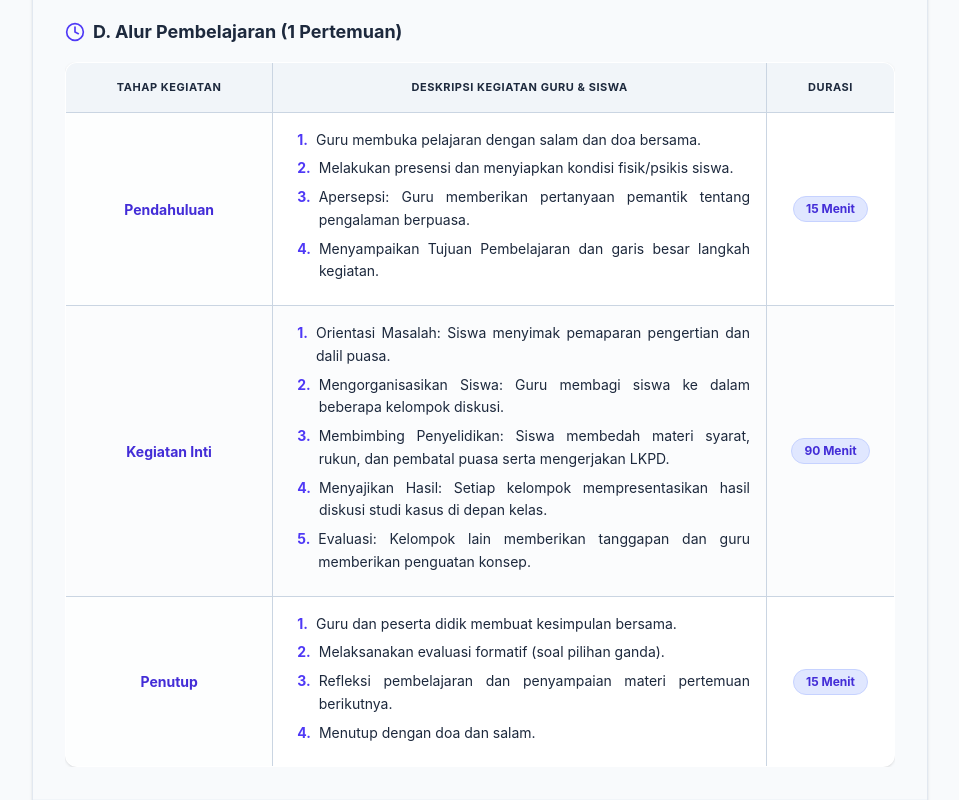
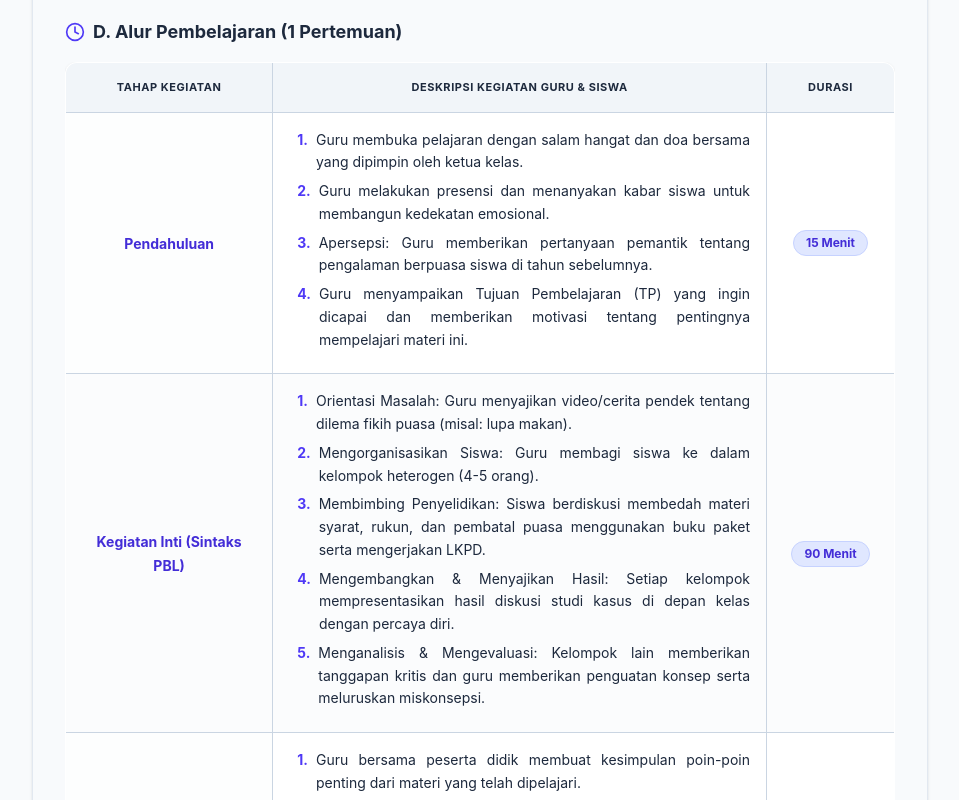
Before and after one commit to aminudin0893/Materimu, a React (Vite) app: page / in a window 1280 px wide. Shown: the part 2060-2860 px from the top of the page, without its empty margins (160-1119 px from the left). Built offline with nearby package versions, Linux system fonts and the light colour scheme.

Commit message:
feat: Enhance ATP table generation and validation
Refine the instructions for generating the ATP table to enforce completeness and detail.
Ensure the `atpTabel` field is initialized with default values if missing or invalid, preventing application crashes and promoting structured content generation.

```diff
--- a/src/App.tsx
+++ b/src/App.tsx
@@ -291,7 +291,7 @@ export default function App() {
           2. Jika penjelasan panjang, WAJIB pecah jadi beberapa paragraf (\\n\\n).
           ${instruksiPendekatan}
           4. 3-4 TP.
-          5. Buat atpTabel yang memuat (tahap, kegiatan, durasi). Pada bagian 'kegiatan', jelaskan interaksi Guru & Siswa secara rinci, sistematis, dan profesional (gunakan poin-poin jika perlu). Pastikan durasi total sesuai alokasi waktu.
+          5. Buat atpTabel yang memuat (tahap, kegiatan, durasi). WAJIB mencakup 3 tahap utama: Pendahuluan, Kegiatan Inti (sesuai sintaks model pembelajaran yang dipilih), dan Penutup. PENTING: Kolom 'kegiatan' (Deskripsi Kegiatan Guru & Siswa) dan 'durasi' HARUS TERISI LENGKAP, JANGAN DIBIARKAN KOSONG. Pada bagian 'kegiatan', jelaskan interaksi Guru & Siswa secara sangat rinci, langkah-demi-langkah, sistematis, dan profesional (gunakan poin-poin penomoran). Pastikan durasi total sesuai alokasi waktu.
           6. Buat 2 Pertanyaan Pemantik, masing-masing lengkapi dengan 2 contoh jawaban alternatif dari siswa dan penjelasan/penguatan dari guru.
           7. Pengertian min 2 paragraf.
           8. Minimal 1 Dalil.
@@ -401,7 +401,16 @@ export default function App() {
             parsedResult.judulMateri = topic.split(' ').map(word => word.charAt(0).toUpperCase() + word.slice(1)).join(' ');
           }
           if (!parsedResult.tp || !Array.isArray(parsedResult.tp)) parsedResult.tp = ["Tujuan pembelajaran sedang disusun..."];
-          if (!parsedResult.atpTabel) parsedResult.atpTabel = [];
+          if (!parsedResult.atpTabel || !Array.isArray(parsedResult.atpTabel) || parsedResult.atpTabel.length === 0) {
+            parsedResult.atpTabel = initialData.atpTabel;
+          } else {
+            // Pastikan setiap baris memiliki konten
+            parsedResult.atpTabel = parsedResult.atpTabel.map((row: any) => ({
+              tahap: row.tahap || "Tahap Pembelajaran",
+              kegiatan: row.kegiatan && row.kegiatan.trim() !== "" ? row.kegiatan : "Deskripsi kegiatan sedang disusun oleh AI...",
+              durasi: row.durasi && row.durasi.trim() !== "" ? row.durasi : "15 Menit"
+            }));
+          }
           if (!parsedResult.pengertian) parsedResult.pengertian = "Materi sedang dalam proses penyusunan...";
           if (!parsedResult.subTopik) parsedResult.subTopik = [];
           if (!parsedResult.pilihanGanda) parsedResult.pilihanGanda = [];
--- a/src/constants.ts
+++ b/src/constants.ts
@@ -36,9 +36,9 @@ export const initialData = {
     "Peserta didik mampu menganalisis hikmah pelaksanaan puasa Ramadhan dalam kehidupan sehari-hari untuk membentuk karakter Islami."
   ],
   atpTabel: [
-    { tahap: "Pendahuluan", kegiatan: "1. Guru membuka pelajaran dengan salam dan doa bersama.\n2. Melakukan presensi dan menyiapkan kondisi fisik/psikis siswa.\n3. Apersepsi: Guru memberikan pertanyaan pemantik tentang pengalaman berpuasa.\n4. Menyampaikan Tujuan Pembelajaran dan garis besar langkah kegiatan.", durasi: "15 Menit" },
-    { tahap: "Kegiatan Inti", kegiatan: "1. Orientasi Masalah: Siswa menyimak pemaparan pengertian dan dalil puasa.\n2. Mengorganisasikan Siswa: Guru membagi siswa ke dalam beberapa kelompok diskusi.\n3. Membimbing Penyelidikan: Siswa membedah materi syarat, rukun, dan pembatal puasa serta mengerjakan LKPD.\n4. Menyajikan Hasil: Setiap kelompok mempresentasikan hasil diskusi studi kasus di depan kelas.\n5. Evaluasi: Kelompok lain memberikan tanggapan dan guru memberikan penguatan konsep.", durasi: "90 Menit" },
-    { tahap: "Penutup", kegiatan: "1. Guru dan peserta didik membuat kesimpulan bersama.\n2. Melaksanakan evaluasi formatif (soal pilihan ganda).\n3. Refleksi pembelajaran dan penyampaian materi pertemuan berikutnya.\n4. Menutup dengan doa dan salam.", durasi: "15 Menit" }
+    { tahap: "Pendahuluan", kegiatan: "1. Guru membuka pelajaran dengan salam hangat dan doa bersama yang dipimpin oleh ketua kelas.\n2. Guru melakukan presensi dan menanyakan kabar siswa untuk membangun kedekatan emosional.\n3. Apersepsi: Guru memberikan pertanyaan pemantik tentang pengalaman berpuasa siswa di tahun sebelumnya.\n4. Guru menyampaikan Tujuan Pembelajaran (TP) yang ingin dicapai dan memberikan motivasi tentang pentingnya mempelajari materi ini.", durasi: "15 Menit" },
+    { tahap: "Kegiatan Inti (Sintaks PBL)", kegiatan: "1. Orientasi Masalah: Guru menyajikan video/cerita pendek tentang dilema fikih puasa (misal: lupa makan).\n2. Mengorganisasikan Siswa: Guru membagi siswa ke dalam kelompok heterogen (4-5 orang).\n3. Membimbing Penyelidikan: Siswa berdiskusi membedah materi syarat, rukun, dan pembatal puasa menggunakan buku paket serta mengerjakan LKPD.\n4. Mengembangkan & Menyajikan Hasil: Setiap kelompok mempresentasikan hasil diskusi studi kasus di depan kelas dengan percaya diri.\n5. Menganalisis & Mengevaluasi: Kelompok lain memberikan tanggapan kritis dan guru memberikan penguatan konsep serta meluruskan miskonsepsi.", durasi: "90 Menit" },
+    { tahap: "Penutup", kegiatan: "1. Guru bersama peserta didik membuat kesimpulan poin-poin penting dari materi yang telah dipelajari.\n2. Melaksanakan evaluasi formatif singkat untuk mengukur pemahaman siswa.\n3. Refleksi: Guru menanyakan perasaan siswa selama pembelajaran dan apa yang paling menarik.\n4. Guru menyampaikan materi untuk pertemuan berikutnya dan menutup dengan doa kafaratul majelis serta salam.", durasi: "15 Menit" }
   ],
   pertanyaanPemantik: [
     {
```
